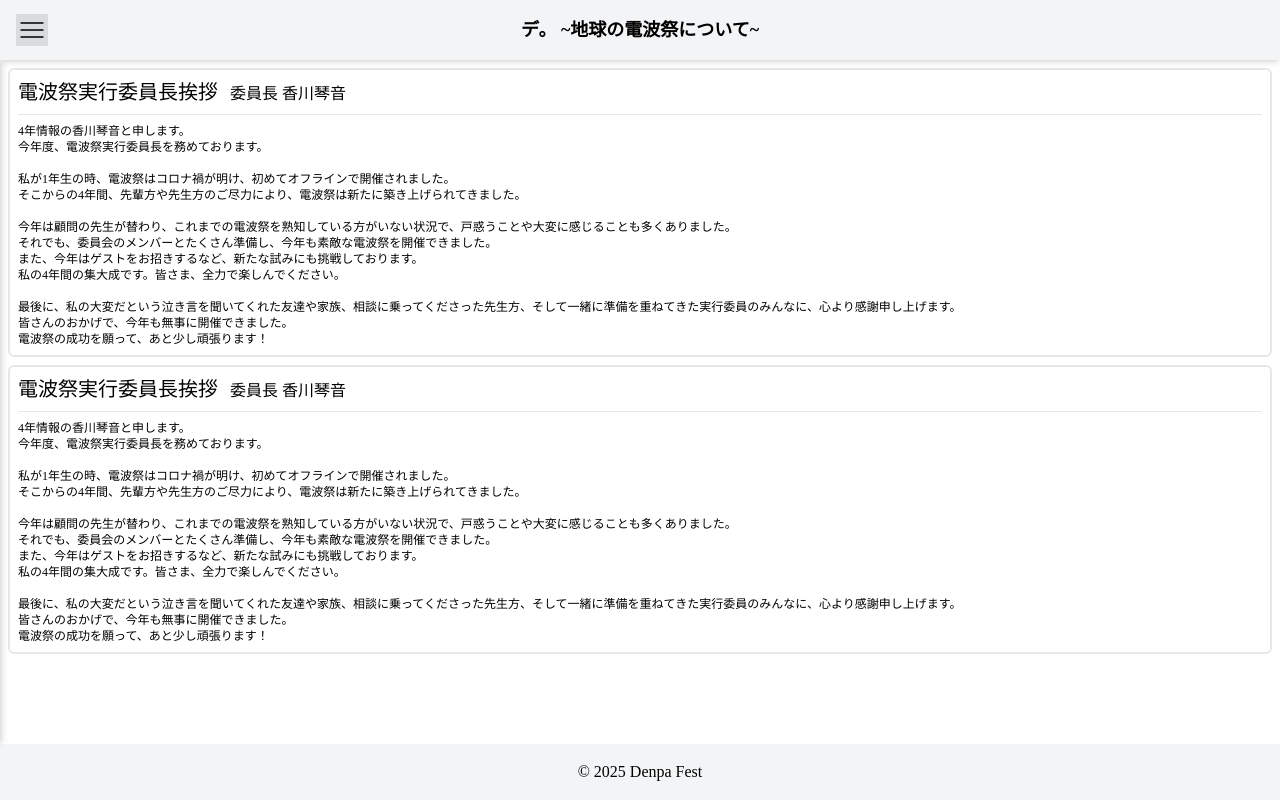
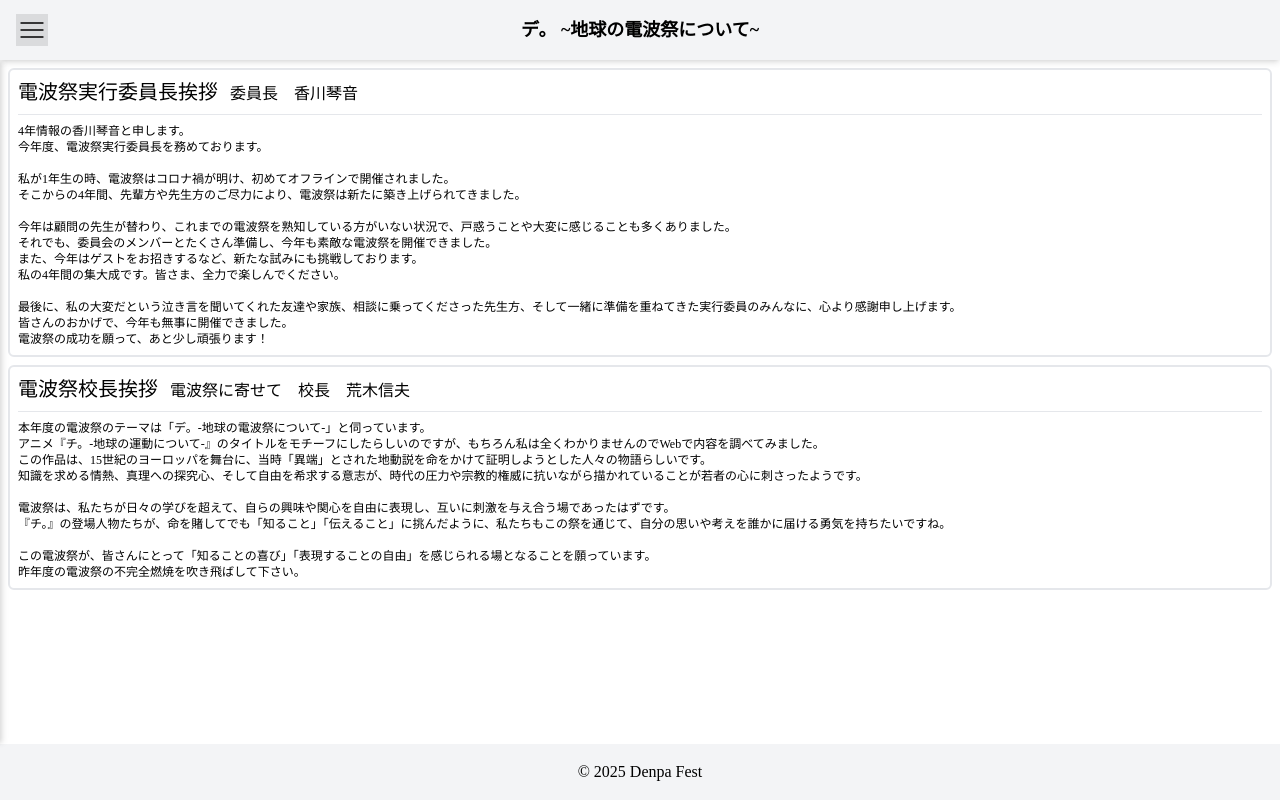
Before and after one commit to kakuraccho/DenpaFest2025, a Gatsby site: page /messages in a window 1280 px wide. Built offline with nearby package versions, Linux system fonts and the light colour scheme; Gatsby itself is replaced by a stand-in of ours.

Commit message:
update messages

```diff
--- a/src/pages/messages.jsx
+++ b/src/pages/messages.jsx
@@ -6,7 +6,7 @@ export default function Messages() {
     <Body>
       <div className='border-2 rounded-md m-2 p-2 text-xs'>
         <span className="text-xl mr-3">電波祭実行委員長挨拶</span>
-                <span className='text-base'>委員長 香川琴音</span>
+        <span className='text-base'>委員長　香川琴音</span>
         <hr className='my-2' />
         <p>4年情報の香川琴音と申します。</p>
         <p>今年度、電波祭実行委員長を務めております。</p>
@@ -25,23 +25,24 @@ export default function Messages() {
       </div>
 
       <div className='border-2 rounded-md m-2 p-2 text-xs'>
-                <span className="text-xl mr-3">電波祭実行委員長挨拶</span>
-                <span className='text-base'>委員長 香川琴音</span>
+        <span className="text-xl mr-3">
+          電波祭校長挨拶
+        </span>
+        <span className='text-base'>
+          電波祭に寄せて　校長　荒木信夫
+        </span>
         <hr className='my-2' />
-                <p>4年情報の香川琴音と申します。</p>
-                <p>今年度、電波祭実行委員長を務めております。</p>
+
+        本年度の電波祭のテーマは「デ。-地球の電波祭について-」と伺っています。<br />
+        アニメ『チ。-地球の運動について-』のタイトルをモチーフにしたらしいのですが、もちろん私は全くわかりませんのでWebで内容を調べてみました。<br />
+        この作品は、15世紀のヨーロッパを舞台に、当時「異端」とされた地動説を命をかけて証明しようとした人々の物語らしいです。<br />
+        知識を求める情熱、真理への探究心、そして自由を希求する意志が、時代の圧力や宗教的権威に抗いながら描かれていることが若者の心に刺さったようです。<br />
         <br />
-                <p>私が1年生の時、電波祭はコロナ禍が明け、初めてオフラインで開催されました。</p>
-                <p>そこからの4年間、先輩方や先生方のご尽力により、電波祭は新たに築き上げられてきました。</p>
+        電波祭は、私たちが日々の学びを超えて、自らの興味や関心を自由に表現し、互いに刺激を与え合う場であったはずです。<br />
+        『チ。』の登場人物たちが、命を賭してでも「知ること」「伝えること」に挑んだように、私たちもこの祭を通じて、自分の思いや考えを誰かに届ける勇気を持ちたいですね。<br />
         <br />
-                <p>今年は顧問の先生が替わり、これまでの電波祭を熟知している方がいない状況で、戸惑うことや大変に感じることも多くありました。</p>
-                <p>それでも、委員会のメンバーとたくさん準備し、今年も素敵な電波祭を開催できました。</p>
-                <p>また、今年はゲストをお招きするなど、新たな試みにも挑戦しております。</p>
-                <p>私の4年間の集大成です。皆さま、全力で楽しんでください。</p>
-                <br />
-                <p>最後に、私の大変だという泣き言を聞いてくれた友達や家族、相談に乗ってくださった先生方、そして一緒に準備を重ねてきた実行委員のみんなに、心より感謝申し上げます。</p>
-                <p>皆さんのおかげで、今年も無事に開催できました。</p>
-                <p>電波祭の成功を願って、あと少し頑張ります！</p>
+        この電波祭が、皆さんにとって「知ることの喜び」「表現することの自由」を感じられる場となることを願っています。<br />
+        昨年度の電波祭の不完全燃焼を吹き飛ばして下さい。<br />
       </div>
     </Body>
   )
```
Lines whose indentation alone changed are shown as unchanged.
